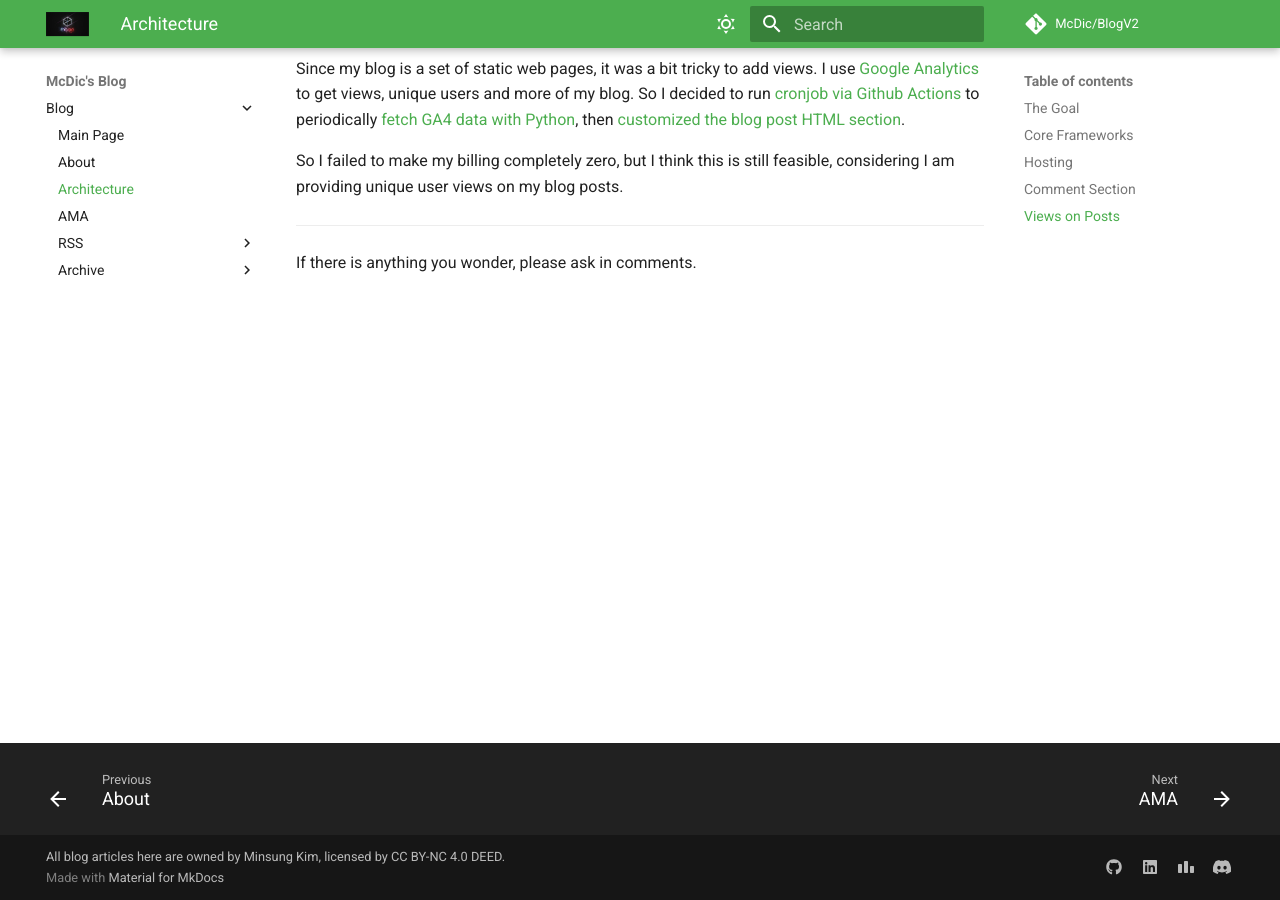
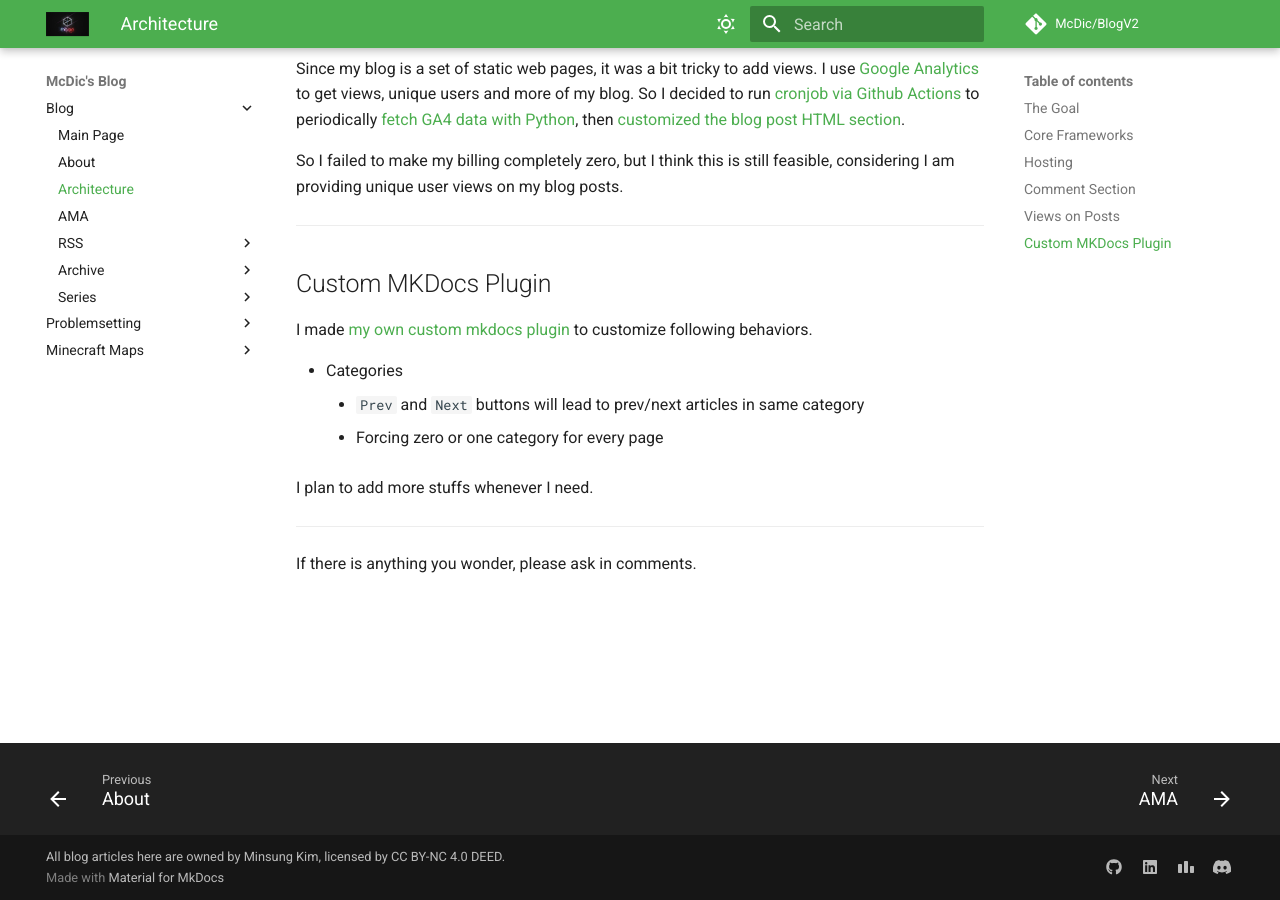
Before and after one commit to McDic/BlogV2, an MkDocs documentation site: the page built from docs/architecture.md, in a window 1280 px wide and 900 px high, scrolled down 1520 px. Built offline with MkDocs 1.6.1 and Material for MkDocs 9.7.7, drawn with Linux system fonts in a browser that asks for light colours; comment, search, counter and statistics services are not loaded.

Commit message:
Add custom plugin section on architecture

```diff
--- a/docs/architecture.md
+++ b/docs/architecture.md
@@ -65,4 +65,16 @@
 
 ---
 
+## Custom MKDocs Plugin
+
+I made [my own custom mkdocs plugin](https://github.com/McDic/BlogV2/tree/master/custom_plugin) to customize following behaviors.
+
+- Categories
+    - `Prev` and `Next` buttons will lead to prev/next articles in same category
+    - Forcing zero or one category for every page
+
+I plan to add more stuffs whenever I need.
+
+---
+
 If there is anything you wonder, please ask in comments.
```
Also changed, not shown: custom_plugin/README.md (+1 -1 lines).
